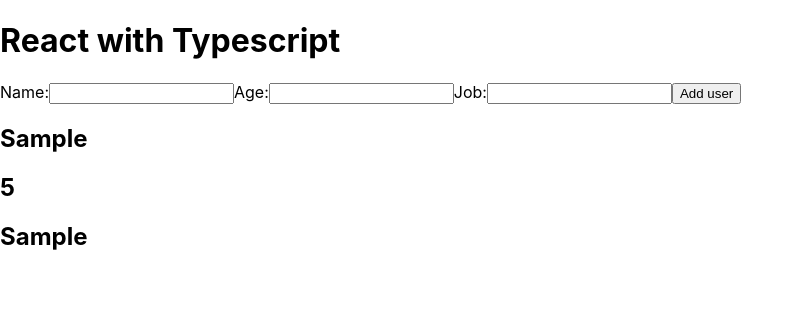
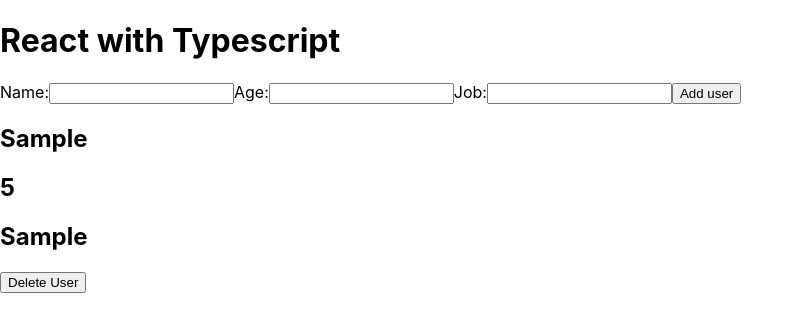
Before and after one commit to analyn-cajocson/user_list_typescript, a React (Create React App) app: page / in a window 1280 px wide. Both pictures are taken after typing "Sample", "5", "Sample" into the empty fields and a click on the button "Add user". Shown: the top 332 px of the page, without its empty margins (0-804 px from the left). Built offline with nearby package versions, Linux system fonts and the light colour scheme.

Commit message:
Created delete user

```diff
--- a/src/App.tsx
+++ b/src/App.tsx
@@ -55,8 +55,21 @@
       <h2>{user.name}</h2>
       <h2>{user.age}</h2>
       <h2>{user.job}</h2>
+
+      <button onClick={() => deleteHandler(i)}>Delete User</button>
     </div>
   ))
+
+  const deleteHandler = (index: number) : void => {
+    const filterUsers = usersState.allUsers.filter((user, i) => {
+      return index !== i
+    })
+
+    setUsersState({
+      ...usersState,
+      allUsers: filterUsers
+    })
+  }
 
   return (
     <div className="container">
```
